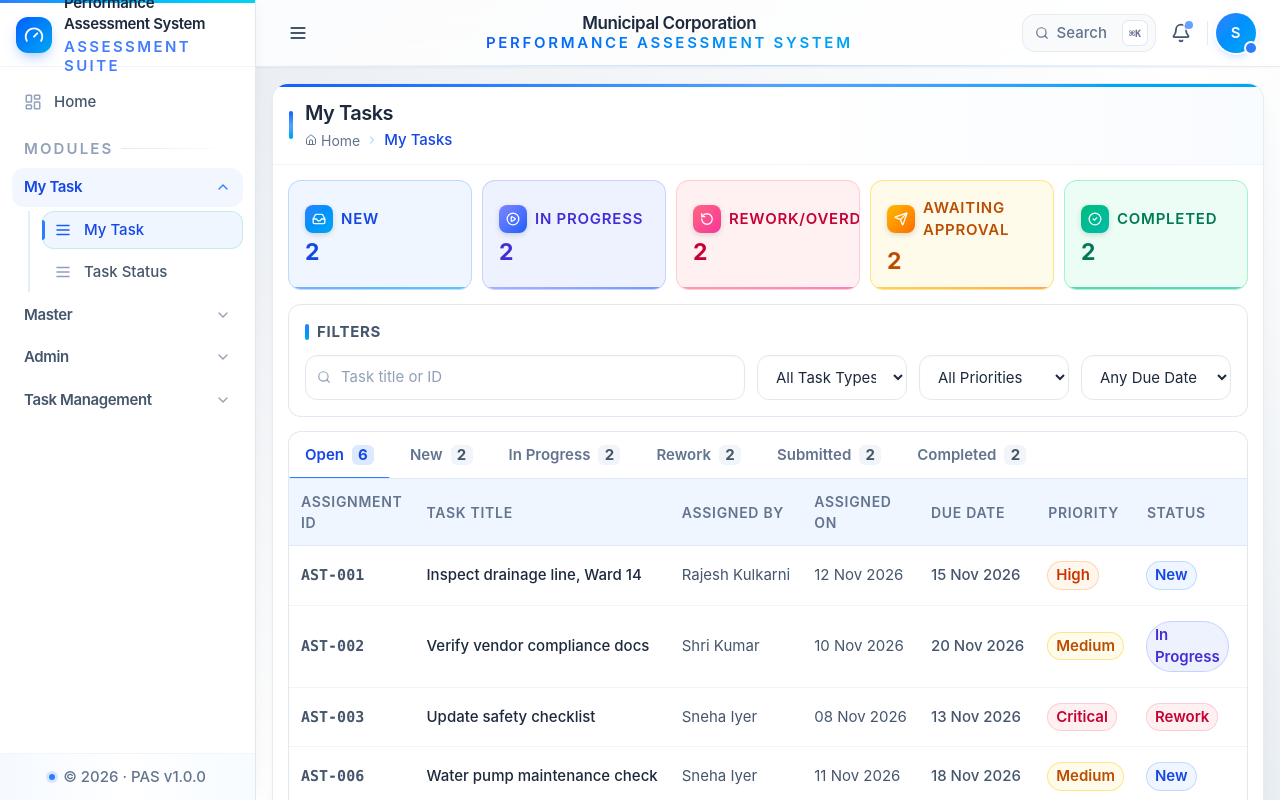
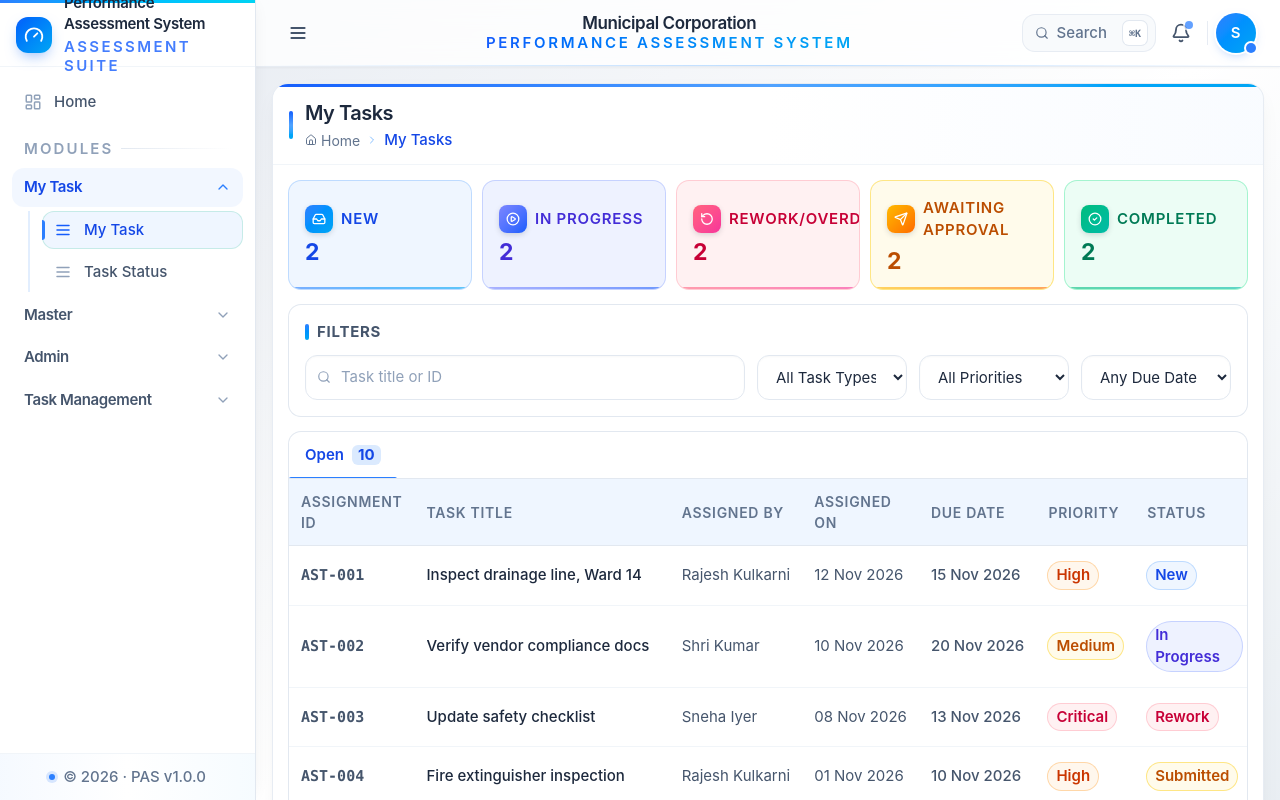
Before and after one commit to ASCENTechIndia/PerformanceAssessmentSystem, a React (Vite) app in the folder Frontend/: page /Task/MyTask in a window 1280 px wide. Built offline with nearby package versions, Linux system fonts and the light colour scheme; sample sign-in values are in the browser's storage.

Commit message:
Modify MyTaskTabs

```diff
--- a/Frontend/src/Pages/MyTask/MyTask/MyTaskTabs.jsx
+++ b/Frontend/src/Pages/MyTask/MyTask/MyTaskTabs.jsx
@@ -1,10 +1,5 @@
 const TAB_CONFIG = [
   { key: "open", label: "Open" },
-  { key: "new", label: "New" },
-  { key: "in-progress", label: "In Progress" },
-  { key: "rework", label: "Rework" },
-  { key: "submitted", label: "Submitted" },
-  { key: "completed", label: "Completed" },
 ];
 
 const MyTaskTabs = ({ counts, activeTab, onChange }) => {
--- a/Frontend/src/Pages/MyTask/MyTask/MyTasks.jsx
+++ b/Frontend/src/Pages/MyTask/MyTask/MyTasks.jsx
@@ -144,20 +144,20 @@ const MyTasks = () => {
   /* Tab Logic */
   const filteredByTab = useMemo(() => {
     switch (activeTab) {
-      case "open":
-        return filteredByFilters.filter((t) =>
-          ["New", "In Progress", "Rework"].includes(t.status),
-        );
-      case "new":
-        return filteredByFilters.filter((t) => t.status === "New");
-      case "in-progress":
-        return filteredByFilters.filter((t) => t.status === "In Progress");
-      case "rework":
-        return filteredByFilters.filter((t) => t.status === "Rework");
-      case "submitted":
-        return filteredByFilters.filter((t) => t.status === "Submitted");
-      case "completed":
-        return filteredByFilters.filter((t) => t.status === "Completed");
+      // case "open":
+      //   return filteredByFilters.filter((t) =>
+      //     ["New", "In Progress", "Rework"].includes(t.status),
+      //   );
+      // case "new":
+      //   return filteredByFilters.filter((t) => t.status === "New");
+      // case "in-progress":
+      //   return filteredByFilters.filter((t) => t.status === "In Progress");
+      // case "rework":
+      //   return filteredByFilters.filter((t) => t.status === "Rework");
+      // case "submitted":
+      //   return filteredByFilters.filter((t) => t.status === "Submitted");
+      // case "completed":
+      //   return filteredByFilters.filter((t) => t.status === "Completed");
       default:
         return filteredByFilters;
     }
@@ -167,16 +167,16 @@ const MyTasks = () => {
   const tabCounts = useMemo(
     () => ({
       open: filteredByFilters.filter((t) =>
-        ["New", "In Progress", "Rework"].includes(t.status),
+        ["New", "In Progress", "Rework", "Submitted", "Completed"].includes(t.status),
       ).length,
-      new: filteredByFilters.filter((t) => t.status === "New").length,
-      "in-progress": filteredByFilters.filter((t) => t.status === "In Progress")
-        .length,
-      rework: filteredByFilters.filter((t) => t.status === "Rework").length,
-      submitted: filteredByFilters.filter((t) => t.status === "Submitted")
-        .length,
-      completed: filteredByFilters.filter((t) => t.status === "Completed")
-        .length,
+      // new: filteredByFilters.filter((t) => t.status === "New").length,
+      // "in-progress": filteredByFilters.filter((t) => t.status === "In Progress")
+      //   .length,
+      // rework: filteredByFilters.filter((t) => t.status === "Rework").length,
+      // submitted: filteredByFilters.filter((t) => t.status === "Submitted")
+      //   .length,
+      // completed: filteredByFilters.filter((t) => t.status === "Completed")
+      //   .length,
     }),
     [filteredByFilters],
   );
```
